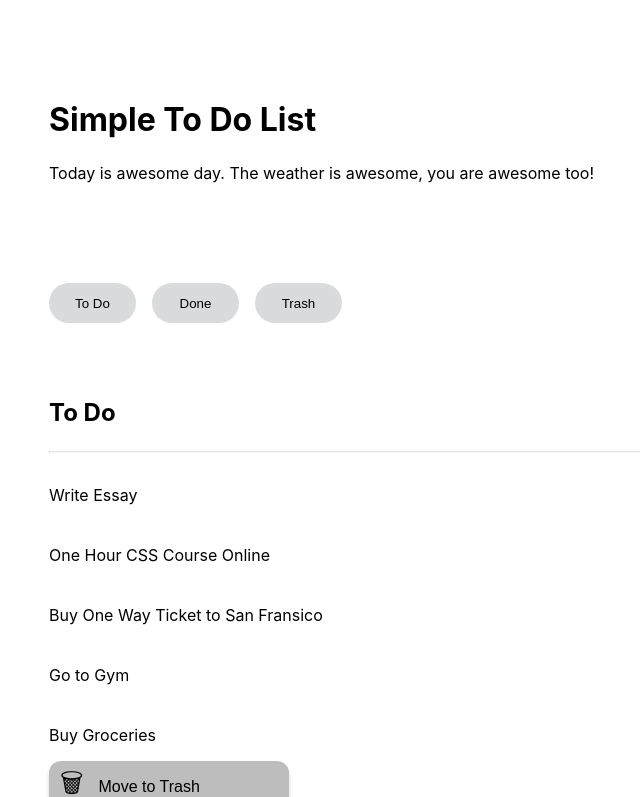
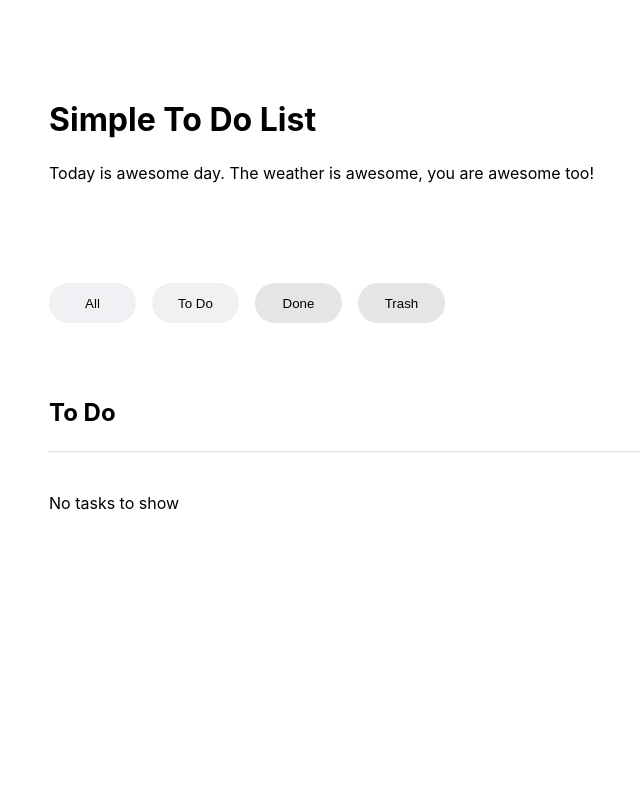
Before and after one commit to narasaken/to-do-app, a React (Create React App) app: page / in a window 1280 px wide. Shown: the top 797 px of the page, without its empty margins (191-831 px from the left). Built offline with nearby package versions, Linux system fonts and the light colour scheme.

Commit message:
added button features

```diff
--- a/src/App.js
+++ b/src/App.js
@@ -1,4 +1,4 @@
-import React from 'react';
+import React, { useState } from "react";
 import './App.css';
 import Header from "./components/Header";
 import Actions from "./components/Actions";
@@ -6,11 +6,85 @@ import ToDo from "./components/ToDo";
 import Footer from "./components/Footer";
 
 function App() {
+  const [todos, setTodos] = useState([]);
+  const [inputTodo, setInputTodo] = useState("");
+  const [filter, setFilter] = useState("All");
+  const [deletedTodos, setDeletedTodos] = useState([]);
+
+  const handleAddTask = () => {
+    setTodos([...todos, {
+      task: inputTodo,
+      id: Date.now().toString(),
+      isCompleted: false,
+      isInTrash: false
+    }]);
+    setInputTodo("");
+  };
+
+  //Implement delete feature
+  const handleDeleteTask = (deletedTodoId) => {
+    const restTodos = todos.filter((todo) => todo.id !== deletedTodoId);
+    const deletedTodo = todos.find((todo) => todo.id === deletedTodoId);
+    deletedTodo.isInTrash = true;
+    setTodos(restTodos);
+    setDeletedTodos([...deletedTodos, deletedTodo]);
+  };
+
+  // Filter completed and uncompleted tasks
+  const toggleCompleteTask = (taskId) => {
+    const newTodos = todos.map((todo) => {
+      if (todo.id === taskId) {
+        return {
+          ...todo,
+          isCompleted: !todo.isCompleted
+        }
+      }
+      return todo;
+    })
+    setTodos(newTodos);
+  };
+
+  const handleFilter = () => {
+    if (filter === "To Do") {
+      return todos.filter((todo) => todo.isCompleted === false && todo.isInTrash === false)
+    } else if (filter === "Done") {
+      return todos.filter((todo) => todo.isCompleted === true && todo.isInTrash === false)
+    } else if (filter === "Trash") {
+      return deletedTodos;
+    } else {
+      return todos;
+    }
+  };
+
+  //Restore deleted tasks
+  const handleRestoreTask = (restoredTodoId) => {
+    const restoredTodo = deletedTodos.find(
+      (todo) => todo.id === restoredTodoId
+    );
+    const restDeletedTodos = deletedTodos.filter(
+      (todo) => todo.id !== restoredTodoId
+    );
+    restoredTodo.isInTrash = false;
+    setDeletedTodos(restDeletedTodos);
+    setTodos([...todos, restoredTodo]);
+  };
+
   return (
     <div className="App">
       <Header />
-      <Actions />
-      <ToDo />
+      <Actions
+      setFilter={setFilter}
+      setInputTodo={setInputTodo}
+      inputTodo={inputTodo}
+      handleAddTask={handleAddTask}
+      />
+      <ToDo
+      toggleCompleteTask={toggleCompleteTask}
+      handleDeleteTask={handleDeleteTask}
+      handleRestoreTask={handleRestoreTask}
+      handleFilter={handleFilter}
+      filter={filter}
+      />
       <Footer />
     </div>
   );
--- a/src/components/Actions/index.jsx
+++ b/src/components/Actions/index.jsx
@@ -1,40 +1,32 @@
 import React, { useState } from "react";
 import "./style.css";
 
-export default function Actions() {
-    const [isToDoClicked, setToDoClicked] = useState(false);
-    const [isDoneClicked, setDoneClicked] = useState(false);
-    const [isTrashClicked, setTrashClicked] = useState(false);
+export default function Actions({setFilter, setInputTodo, inputTodo, handleAddTask}) {
     const [isAddClicked, setAddClicked] = useState(false);
 
-    const handleToDoClick = () => {
-        setToDoClicked(!isToDoClicked);
-    };
-
-    const handleDoneClick = () => {
-        setDoneClicked(!isDoneClicked);
-    };
-
-    const handleTrashClick = () => {
-        setTrashClicked(!isTrashClicked);
-    };
     const handleAddClick = () => {
         setAddClicked(!isAddClicked);
     };
+
     return(
         <div className="actions">
-            <button onClick={handleToDoClick} className="toDo" style={{
-                backgroundColor: isToDoClicked ? 'rgba(0, 0, 0, 0.20)' : 'rgba(0, 0, 0, 0.10)'
-                }}>To Do</button>
-            <button onClick={handleDoneClick} className="done" style={{
-                backgroundColor: isDoneClicked ? 'rgba(0, 0, 0, 0.20)' : 'rgba(0, 0, 0, 0.10)'
-                }}>Done</button>
-            <button  onClick={handleTrashClick} className="trash" style={{
-                backgroundColor: isTrashClicked ? 'rgba(0, 0, 0, 0.20)' : 'rgba(0, 0, 0, 0.10)'
-                }}>Trash</button>
+            <button className="all" onClick={() => setFilter("All")}>All</button>
+            <button className="toDo" onClick={() => setFilter("To Do")}>To Do</button>
+            <button className="done" onClick={() => setFilter("Done")}>Done</button>
+            <button className="trash" onClick={() => setFilter("Trash")}>Trash</button>
+
             <button onClick={handleAddClick} className="add" style={{
                 backgroundColor: isAddClicked ? 'rgba(0, 0, 0, 0.20)' : 'rgba(0, 0, 0, 0.10)'
                 }}>+</button>
+                {isAddClicked ? (
+                <div className="add-window">
+                    <p className="add-task">Add New To Do</p>
+                    <input className="add-input" type="text" placeholder="Your text" value={inputTodo} onChange={(e) => setInputTodo(e.target.value)} />
+                    <button onClick={handleAddTask} className="add-button">
+                        <span className="add-text">Add</span>
+                    </button>
+                </div>
+            ) : null}
         </div>
     )
 }
--- a/src/components/Actions/style.css
+++ b/src/components/Actions/style.css
@@ -2,6 +2,18 @@
     display: flex;
     flex-direction: row;
     align-items: flex-start;
+}
+.all {
+    background: linear-gradient(0deg, rgba(8, 30, 52, 0.05), rgba(8, 30, 52, 0.05)), #FFFBFE;
+    border-radius: 100px;
+    display: flex;
+    justify-content: center;
+    align-items: center;
+    width: 87px;
+    height: 40px;
+    padding: 10px 24px;
+    margin-right: 16px;
+    border: none;
 }
 
 .toDo {
@@ -57,3 +69,69 @@
     left: 2100px;
     top: 274px;
 }
+
+.add-window {
+    display: flex;
+    flex-direction: column;
+    align-items: flex-start;
+    padding: 16px;
+    width: 268px;
+    height: 234px;
+    background: #E4E6E7;
+    box-shadow: 0px 4px 4px rgba(0, 0, 0, 0.16);
+    border-radius: 12px;
+    position: absolute;
+    left: 1700px;
+    top: 65px;
+}
+
+.add-task{
+    font-family: 'Inter';
+    font-style: normal;
+    font-weight: 700;
+    font-size: 16px;
+    line-height: 22px;
+    color: #151517;
+    position: absolute;
+    bottom: 125px;
+}
+
+.add-input{
+    background: #FFFFFF;
+    border-radius: 8px;
+    width: 236px;
+    height: 120px;
+    display: flex;
+    align-items: center;
+    border: none;
+    padding: 14px;
+    position: relative;
+    top: 35px;
+}
+
+.add-button{
+    display: flex;
+    flex-direction: column;
+    align-items: flex-start;
+    padding: 0px;
+    width: 76px;
+    height: 40px;
+    background: linear-gradient(0deg, #081E34, #081E34), #FFFBFE;
+    border-radius: 100px;
+    margin-top: 10px;
+    position: relative;
+    top: 38px;
+}
+
+.add-text{
+    font-family: 'Inter';
+    font-style: normal;
+    font-weight: 700;
+    font-size: 14px;
+    line-height: 18px;
+    display: flex;
+    align-items: center;
+    text-align: center;
+    color: #FFFFFF;
+    margin: 9px 20px;
+}
--- a/src/components/ToDo/index.jsx
+++ b/src/components/ToDo/index.jsx
@@ -1,42 +1,48 @@
-import React, { useState } from "react";
 import "./style.css";
 
-export default function ToDo(){
-    const [isBtnClicked, setBtnClicked] = useState(false);
+export default function ToDo({filter, toggleCompleteTask, handleFilter, handleDeleteTask, handleRestoreTask}){
 
-    const clicked = () => {
-        setBtnClicked(!isBtnClicked);
-    }
     return (
-    <div className="plans">
         <div className="title">
             <h2>To Do</h2>
             <hr />
-        </div>
-        <div className="lists">
-            <p>Write Essay</p>
-            <p>One Hour CSS Course Online</p>
-            <p>Buy One Way Ticket to San Fransico</p>
-            <p>Go to Gym</p>
-            <p>Buy Groceries</p>
-            <button onClick={clicked} className="trashButton" style={{
+
+            <div className='lists'>
+                {handleFilter().length > 0 ? (
+                handleFilter().map((todo) => (
+                <div className="todo" key={todo.id}>
+                    <input type="checkbox" checked={todo.isCompleted} onChange={() => toggleCompleteTask(todo.id)}/>
+                    <span className={todo.isCompleted ? "completed-task" : ""}>{todo.task}</span>
+                    {filter !== "Trash" ? (
+                    <button className="delete" onClick={() => handleDeleteTask(todo.id)}>&#128465;</button>
+                    ) : (
+                    <button className="restore" onClick={() => handleRestoreTask(todo.id)}>&#8634;</button>
+                    )}
+                </div>
+                ))
+            ) : (
+            <p>No tasks to show</p>
+            )}
+            </div>
+
+
+            {/* <button onClick={() => handleDeleteTask(todo.id)} className="trashButton" style={{
                 backgroundColor: isBtnClicked ? 'rgba(0, 0, 0, 0.16)' : 'rgba(0, 0, 0, 0.26)',
+                marginTop: 6,
                 display: 'flex',
-                flexDirection: 'row',
-                alignItems: 'center'
+                alignItems: 'center',
                 }}>
                 <p style={{
-                    fontSize: 26,
+                    fontSize: 28,
                     paddingRight: 15,
                     paddingLeft: 5,
-                    paddingBottom: 7
+                    paddingTop: "70px",
                     }}>&#128465;</p>
                 <p style={{
-                    fontSize: 16,
-                    paddingBottom: 5
+                    fontSize: 18,
+                    paddingTop: "76px",
                     }}>Move to Trash</p>
-            </button>
+            </button>         */}
         </div>
-    </div>
-    )
+    );
 }
--- a/src/components/ToDo/style.css
+++ b/src/components/ToDo/style.css
@@ -1,6 +1,3 @@
-.title{
-    margin-left: 0;
-}
 
 .title h2{
     display: flex;
@@ -21,18 +18,56 @@
     display: flex;
     flex-direction: column;
     margin-left: 0;
-
+    margin-top: 16px;
 }
 
-.lists p{
+.lists .todo{
+    display: flex;
+    justify-content: flex-start;
+    margin-left: 0;
     margin-bottom: 16px;
-}
-
-.trashButton{
     background: #E4E6E7;
     box-shadow: 0px 4px 4px rgba(0, 0, 0, 0.16);
     border-radius: 12px;
     border: none;
-    width: 240px;
+    width: 440px;
     height: 48px;
 }
+
+.todo input {
+    margin-left: 8px;
+    display: flex;
+    align-items: center;
+    margin-top: 5px;
+}
+
+.todo span {
+    margin-left: 8px;
+    display: flex;
+    align-items: center;
+    margin-bottom: 2px;
+}
+
+.delete{
+    background: #E4E6E7;
+    border-radius: 15px;
+    border: none;
+    font-size: 24px;
+    position: absolute;
+    left: 630px;
+    margin-top: 7px;
+}
+
+.restore{
+    background: #E4E6E7;
+    border-radius: 15px;
+    border: none;
+    font-size: 24px;
+    position: absolute;
+    left: 630px;
+    margin-top: 9px;
+}
+
+.completed-task {
+    text-decoration: line-through;
+  }
```
Also changed, not shown: src/components/ToDo/todos.jsx (added, +9 -0 lines).
